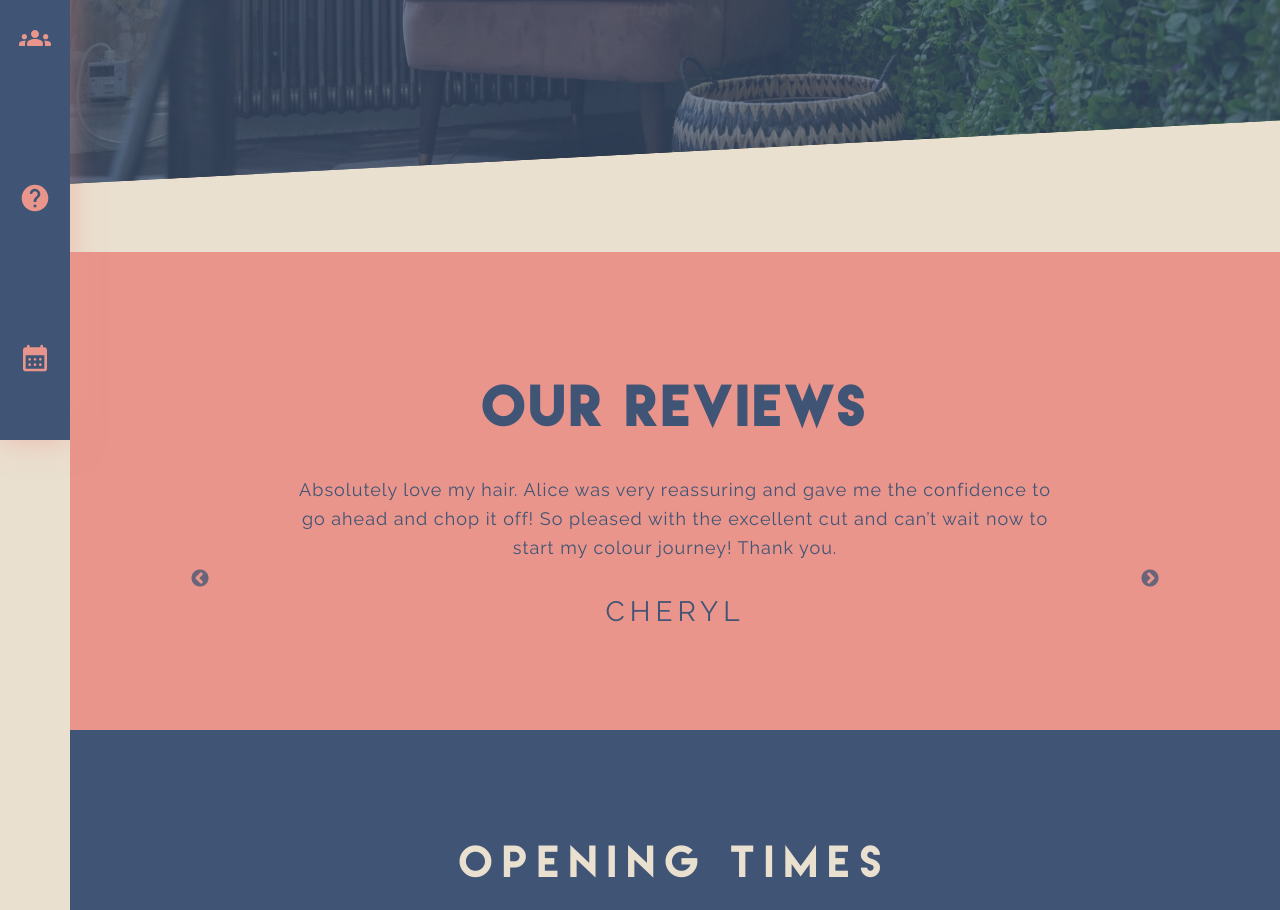
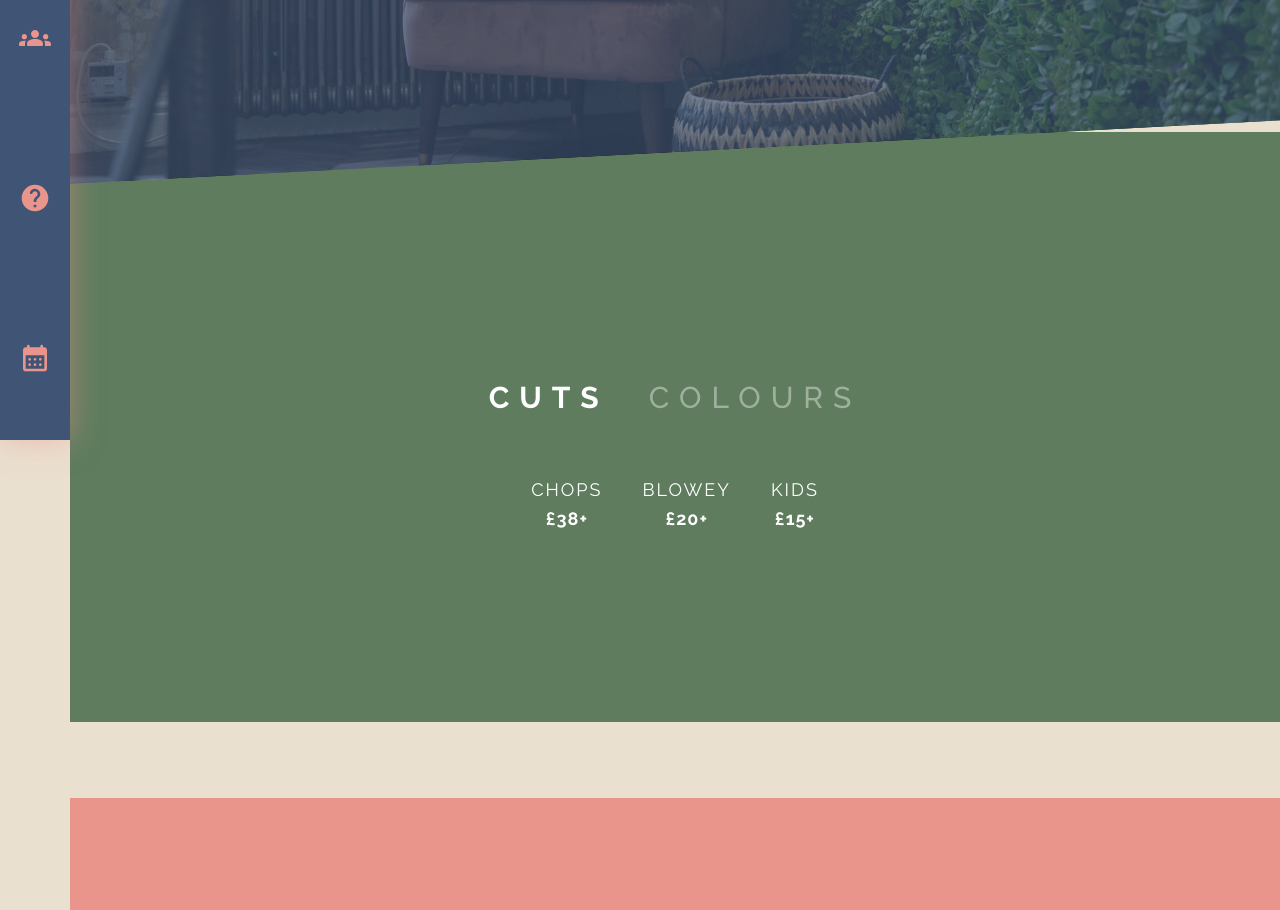
Before and after one commit to declanharrop/alice-and-the-hair, a Next.js app: page /prices in a window 1280 px wide. Shown: the part 360-1270 px from the top of the page. Built offline with nearby package versions, Linux system fonts and the light colour scheme.

Commit message:
Added accordian

```diff
--- a/src/Components/Accordian/Accordian.js
+++ b/src/Components/Accordian/Accordian.js
@@ -0,0 +1,70 @@
+import { useState } from 'react';
+import AccordianStyles from './Accordian.styles';
+
+const data = [
+  {
+    section: 'Cuts',
+    content: [
+      {
+        item: 'Chops',
+        cost: '38+',
+      },
+      {
+        item: 'Blowey',
+        cost: '20+',
+      },
+      {
+        item: 'Kids',
+        cost: '15+',
+      },
+    ],
+  },
+  {
+    section: 'Colours',
+    content: [
+      {
+        item: 'Lightening',
+        cost: '55 - £260+',
+      },
+      {
+        item: 'Tinting',
+        cost: '47+',
+      },
+      {
+        item: 'Glossing',
+        cost: '30+',
+      },
+    ],
+  },
+];
+export default function Accordian() {
+  const [selected, setSelected] = useState(0);
+
+  const toggle = (i) => {
+    setSelected(i);
+  };
+
+  return (
+    <AccordianStyles>
+      <div className="inner">
+        <div className="header">
+          {data.map((item, i) => (
+            <div className="title" key={i} onClick={() => toggle(i)}>
+              <h3 className={selected === i ? 'active' : 'inactive'}>
+                {item.section}
+              </h3>
+            </div>
+          ))}
+        </div>
+        <div className="lower">
+          {data[selected].content.map((text, t) => (
+            <div className="text" key={t}>
+              <p>{text.item}</p>
+              <p className="cost">£{text.cost}</p>
+            </div>
+          ))}
+        </div>
+      </div>
+    </AccordianStyles>
+  );
+}
--- a/src/Components/Accordian/Accordian.styles.js
+++ b/src/Components/Accordian/Accordian.styles.js
@@ -1,5 +1,63 @@
 import styled from 'styled-components';
 
-const AccordianStyles = styled.div``;
+const AccordianStyles = styled.div`
+  margin: -15vh 0 0 0;
+  padding: 10vh 20px 5vh;
+  background: var(--green);
+  color: white;
+  .inner {
+    padding: 10vw 0;
+    .header {
+      display: flex;
+      justify-content: center;
+      padding: 40px 20px;
+      .title {
+        margin: 0 20px;
+        cursor: pointer;
+        .active {
+          color: white;
+          font-weight: 600;
+        }
+        .inactive {
+          font-weight: 500;
+          color: rgba(255, 255, 255, 0.4);
+        }
+      }
+      h3 {
+        font-size: 3rem;
+      }
+    }
+    .lower {
+      display: flex;
+      flex-wrap: wrap;
+      justify-content: center;
+      max-width: 1000px;
+      margin: 0 auto;
+      .text {
+        margin: 20px;
+        p {
+          letter-spacing: 0.2rem;
+          text-transform: uppercase;
+        }
+        .cost {
+          font-weight: 600;
+          letter-spacing: 0.1rem;
+        }
+        span {
+          font-weight: 400;
+          font-size: 1rem;
+          letter-spacing: 0.1rem;
+        }
+      }
+    }
+  }
+  @media only screen and (max-width: 500px) {
+    .title {
+      h3 {
+        font-size: 2rem;
+      }
+    }
+  }
+`;
 
 export default AccordianStyles;
--- a/src/pages/prices.js
+++ b/src/pages/prices.js
@@ -1,3 +1,4 @@
+import Accordian from '../Components/Accordian/Accordian';
 import HeroImage from '../Components/Hero/HeroImage';
 
 export default function Prices() {
@@ -6,6 +7,7 @@ export default function Prices() {
       <HeroImage background="prices" overlay height="70vh">
         <h1>Prices</h1>
       </HeroImage>
+      <Accordian />
     </div>
   );
 }
```
